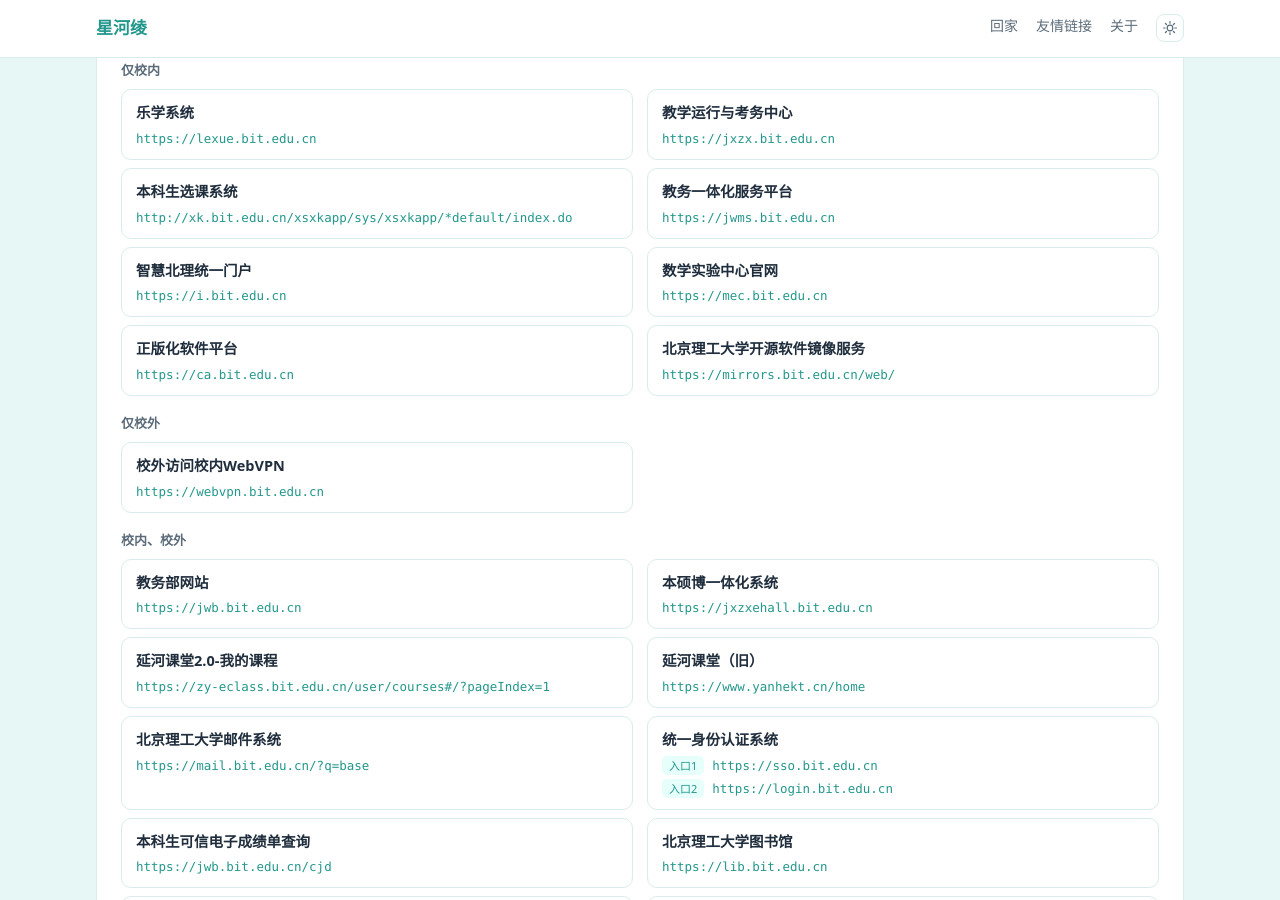
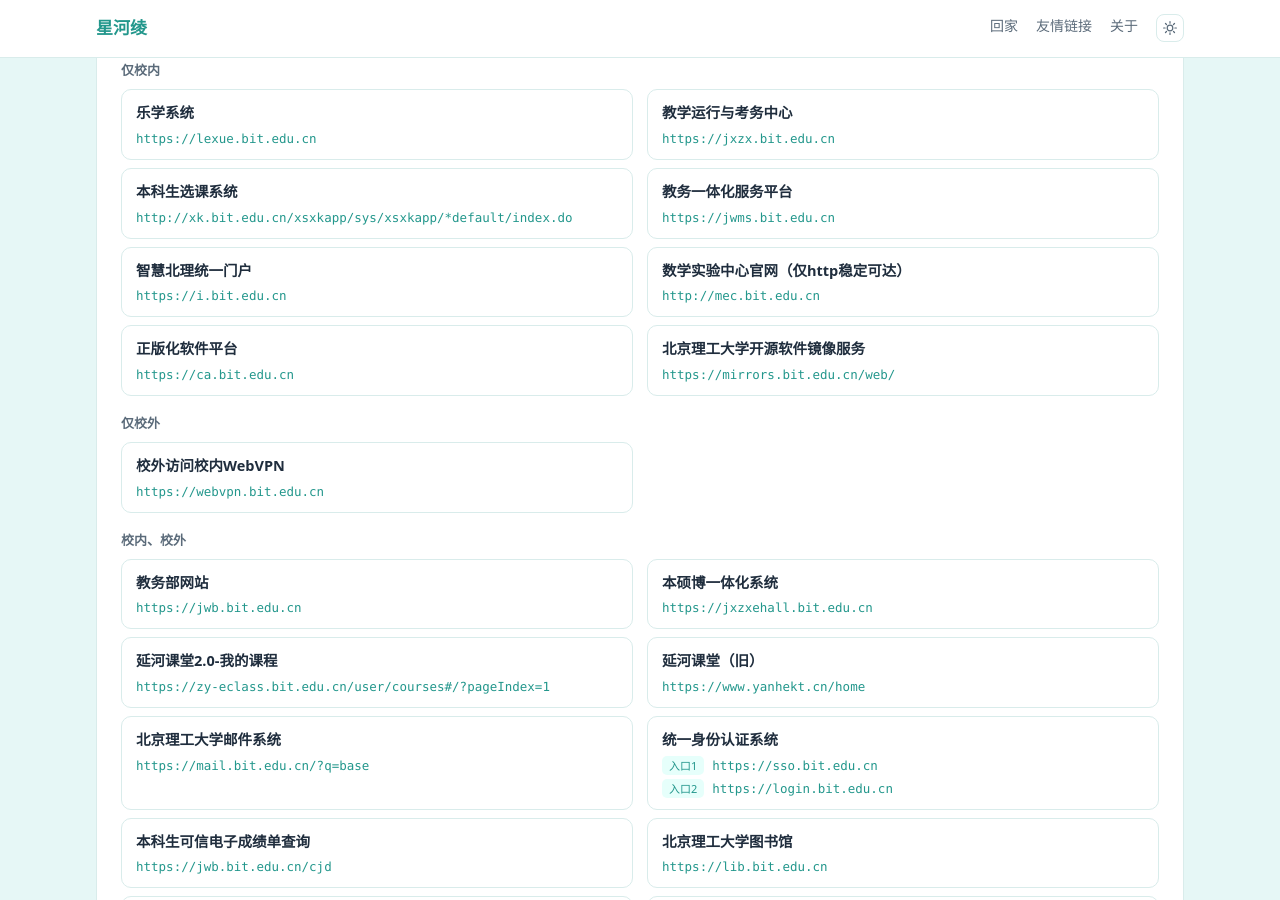
Before and after one commit to tony-he-xhxk/tony-he-xhxk.github.io, a Jekyll site: the page built from youqing.html, in a window 1280 px wide and 900 px high, scrolled down 345 px. Built offline with Jekyll 4.4.1, drawn with Linux system fonts in a browser that asks for light colours.

Commit message:
fix: 修正数学实验中心网站网址

```diff
--- a/youqing.html
+++ b/youqing.html
@@ -43,8 +43,8 @@
           <div class="yq-urls"><a class="yq-url" href="https://i.bit.edu.cn" target="_blank" rel="noopener">https://i.bit.edu.cn</a></div>
         </li>
         <li class="yq-item">
-          <div class="yq-name">数学实验中心官网</div>
-          <div class="yq-urls"><a class="yq-url" href="https://mec.bit.edu.cn" target="_blank" rel="noopener">https://mec.bit.edu.cn</a></div>
+          <div class="yq-name">数学实验中心官网（仅http稳定可达）</div>
+          <div class="yq-urls"><a class="yq-url" href="http://mec.bit.edu.cn" target="_blank" rel="noopener">http://mec.bit.edu.cn</a></div>
         </li>
         <li class="yq-item">
           <div class="yq-name">正版化软件平台</div>
```
